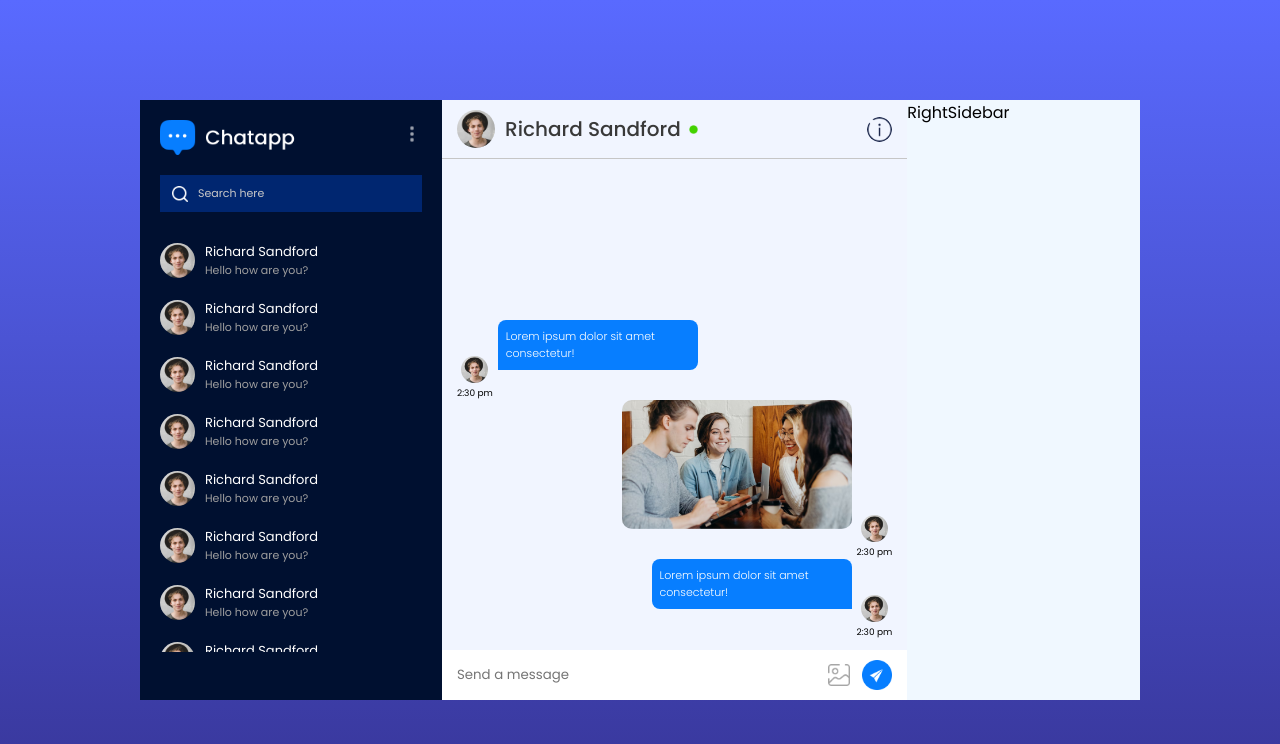
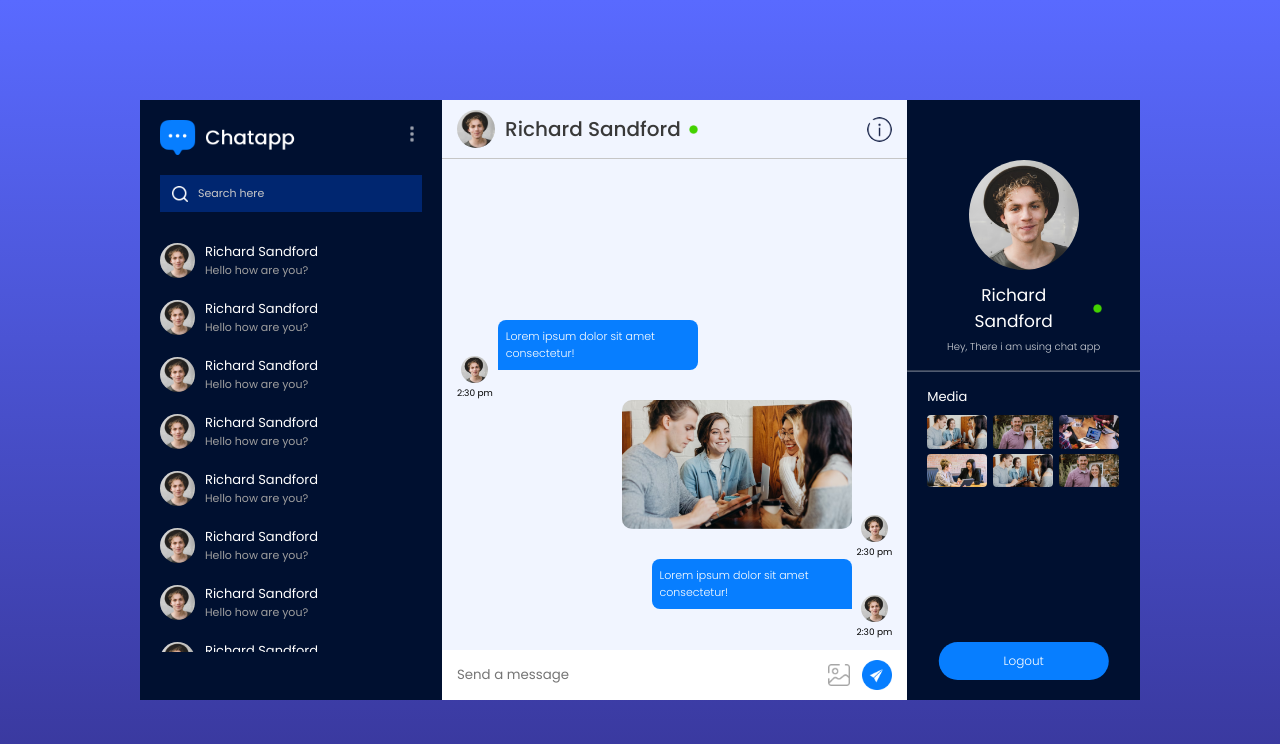
Before and after one commit to mayankmehta19032003/Chatapp, a React (Vite) app: page /chat in a window 1280 px wide. Shown: the top 744 px of the page. Built offline with nearby package versions, Linux system fonts and the light colour scheme.

Commit message:
completed UI of rightSiderbar component

```diff
--- a/src/components/RightSidebar/RightSidebar.css
+++ b/src/components/RightSidebar/RightSidebar.css
@@ -0,0 +1,73 @@
+.rs{
+    color: white;
+    background: #001030;
+    position: relative;
+    height: 75vh;
+    overflow-y: scroll;
+}
+
+.rs-profile{
+    padding-top: 60px;
+    text-align: center;
+    max-width: 70%;
+    margin: auto;
+}
+
+.rs-profile img{
+    width: 110px;
+    aspect-ratio: 1/1;
+    border-radius: 50%;
+}
+.rs-profile h3{
+    font-size: 17px;
+    font-weight:400;
+    display: flex;
+    align-items: center;
+    justify-content: center;
+    gap: 5px;
+    margin: 5px 0px;
+}
+
+.rs-profile p{
+    font-size: 10px;
+    opacity: 80%;
+    font-weight: 300;
+}
+.rs hr{
+    border-color: #ffffff50;
+    margin: 15px 0px;
+}
+
+.rs-media{
+    padding: 0px 20px;
+    font-size: 13px;
+}
+.rs-media div{
+    max-height: 180px;
+    overflow-y: scroll;
+    display: grid;
+    grid-template-columns: 1fr 1fr 1fr;
+    gap: 5px;
+    margin-top: 8px;
+}
+
+.rs-media div img{
+    width: 60px;
+    border-radius: 4px;
+    cursor: pointer;
+}
+
+.rs button{
+    position: absolute;
+    bottom: 20px;
+    left: 50%;
+    transform: translateX(-50%);
+    background: #077eff;
+    color: white;
+    border: none;
+    font-size: 12px;
+    font-weight: 300;
+    padding: 10px 65px;
+    border-radius: 20px;
+    cursor: pointer;
+}
--- a/src/components/RightSidebar/RightSidebar.jsx
+++ b/src/components/RightSidebar/RightSidebar.jsx
@@ -1,10 +1,31 @@
 import React from 'react'
 import "./RightSidebar.css";
+import assets from "../../assets/assets.js";
 
 const RightSidebar = () => {
   return (
-    <div>
-      RightSidebar
+    <div className='rs'>
+      <div className="rs-profile">
+        <img src={assets.profile_img} alt="" />
+        <h3>Richard Sandford<img src={assets.green_dot} className='dot' alt="" /> </h3>
+        <p>Hey, There i am using chat app</p>
+      </div>
+      <hr />
+
+      <div className="rs-media">
+        <p>Media</p>
+        <div>
+          <img src={assets.pic1} alt="" />
+          <img src={assets.pic2} alt="" />
+          <img src={assets.pic3} alt="" />
+          <img src={assets.pic4} alt="" />
+          <img src={assets.pic1} alt="" />
+          <img src={assets.pic2} alt="" />
+        </div>
+      </div>
+
+      <button>Logout</button>
+
     </div>
   )
 }
```
